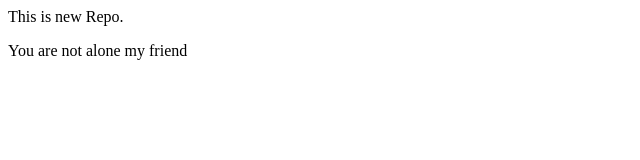
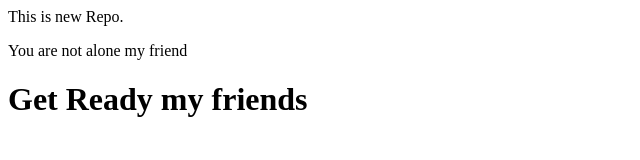
Before and after one commit to GGore369/local-Repo, a plain HTML site: page index.html in a window 1280 px wide. Shown: the whole page, without its empty margins (0-640 px from the left). Drawn offline with Linux system fonts and the light colour scheme.

Commit message:
Added clg data

```diff
--- a/index.html
+++ b/index.html
@@ -1,2 +1,3 @@
 <p>This is new Repo.</p>
 <p>You are not alone my friend</p>
+<h1>Get Ready my friends</h1>
```
Also changed, not shown: 1 other file.
